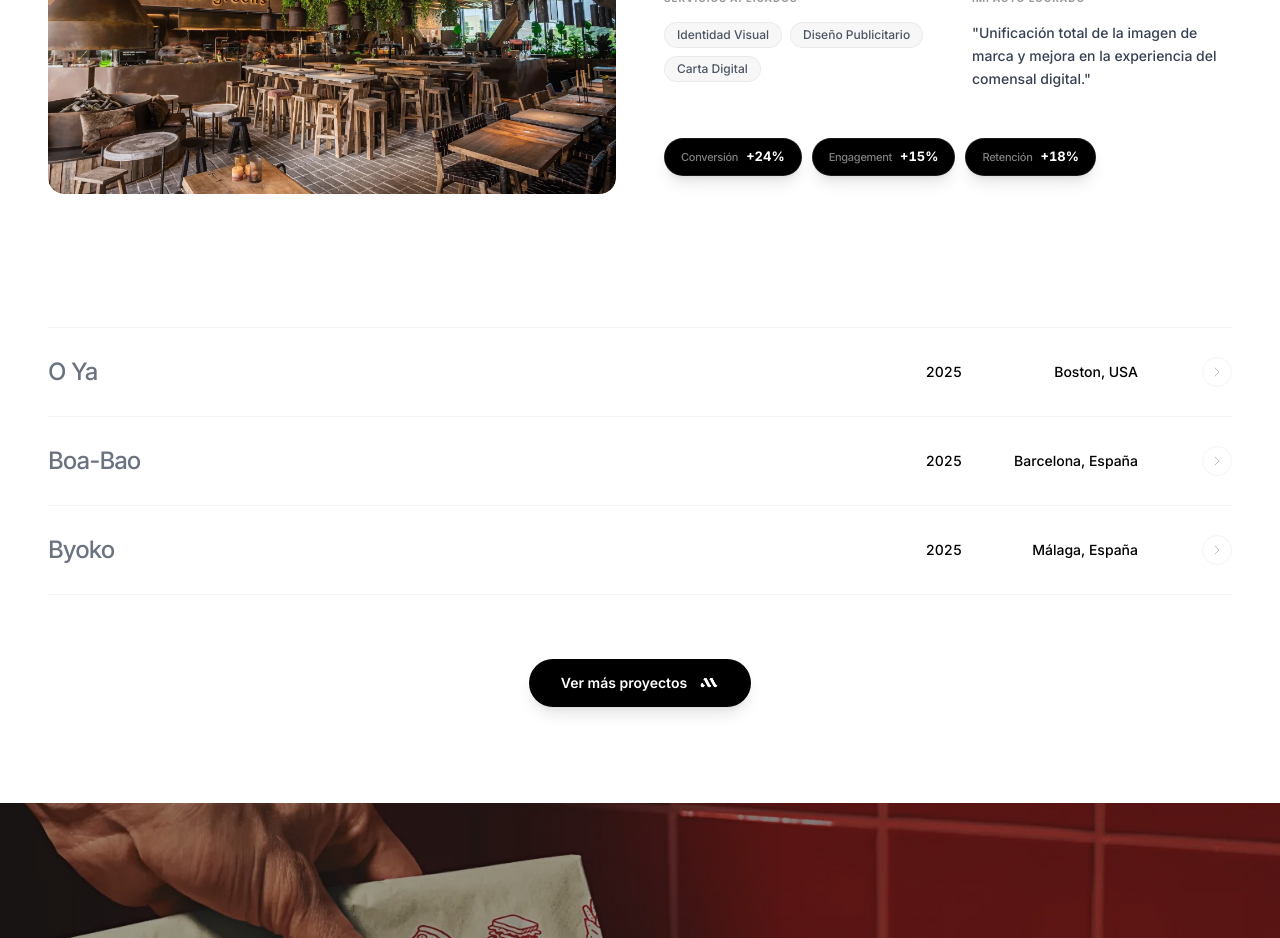
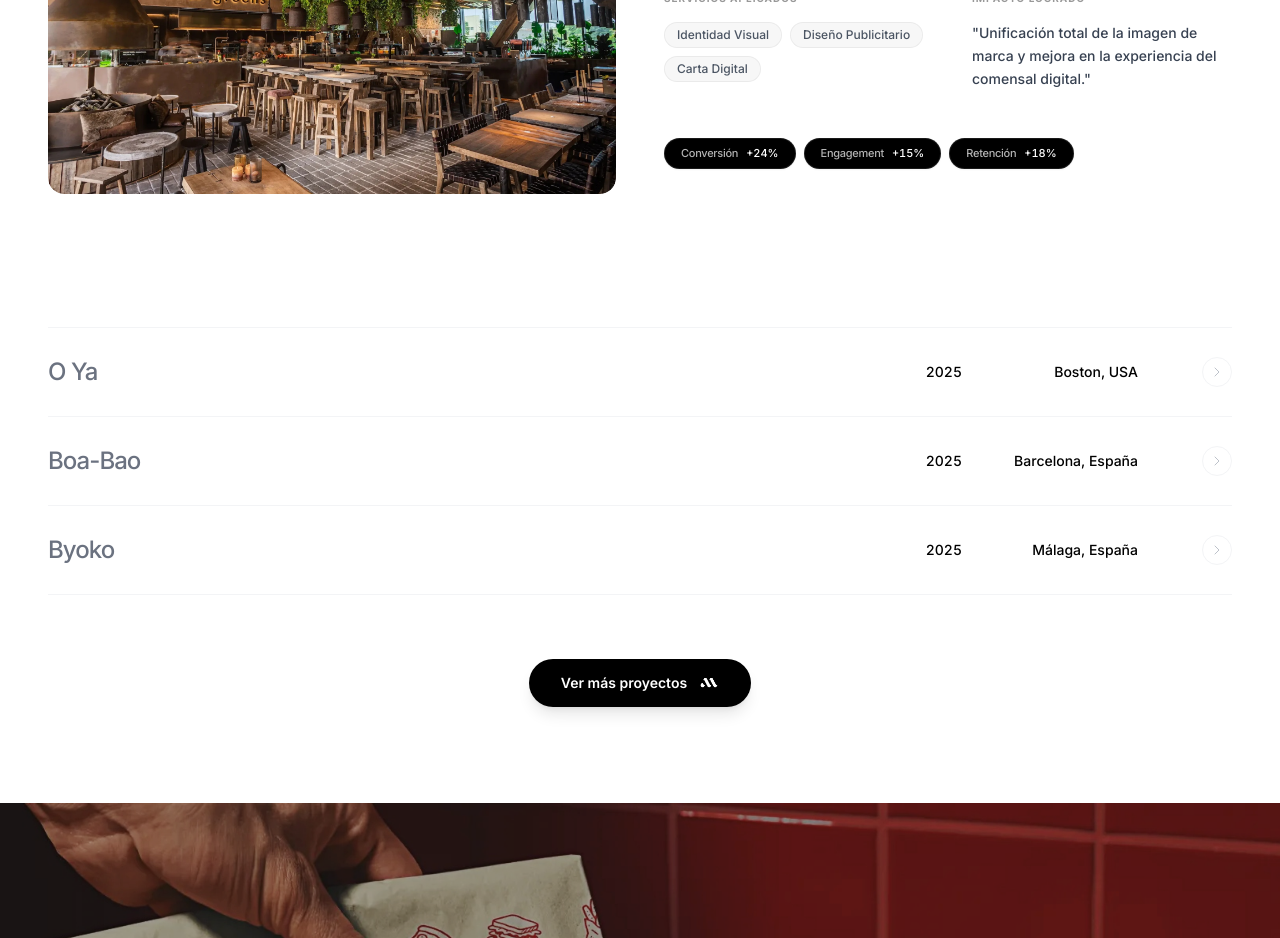
Before and after one commit to motionsmanagement/Motions, a React (Vite) app: page / in a window 1280 px wide. Shown: the part 4560-5498 px from the top of the page. Built offline with nearby package versions, Linux system fonts and the light colour scheme.

Commit message:
style: simplificar píldoras de métricas con fuente unificada y sin hover

```diff
--- a/components/SuccessStories.tsx
+++ b/components/SuccessStories.tsx
@@ -261,12 +261,12 @@ const SuccessStories: React.FC = () => {
                                                 </div>
                                             </div>
 
-                                            {/* Aesthetic Black Pill Metrics Row */}
-                                            <div className="flex flex-wrap items-center gap-2.5">
+                                            {/* Minimalist Black Pill Metrics Row */}
+                                            <div className="flex flex-wrap items-center gap-2">
                                                 {item.metrics.map((metric, idx) => (
-                                                    <div key={idx} className="flex items-center gap-2 px-4 py-2 bg-black border border-white/10 rounded-full shadow-lg hover:scale-105 hover:bg-neutral-900 transition-all duration-300">
-                                                        <span className="text-[11px] font-medium text-white/50 lowercase first-letter:uppercase tracking-tight">{metric.label}</span>
-                                                        <span className="text-[13px] font-extrabold text-white tabular-nums">{metric.value}</span>
+                                                    <div key={idx} className="flex items-center gap-2 px-4 py-1.5 bg-black border border-white/10 rounded-full shadow-sm">
+                                                        <span className="text-[11px] font-medium text-white/70 lowercase first-letter:uppercase tracking-tight">{metric.label}</span>
+                                                        <span className="text-[11px] font-medium text-white tabular-nums">{metric.value}</span>
                                                     </div>
                                                 ))}
                                             </div>
```
